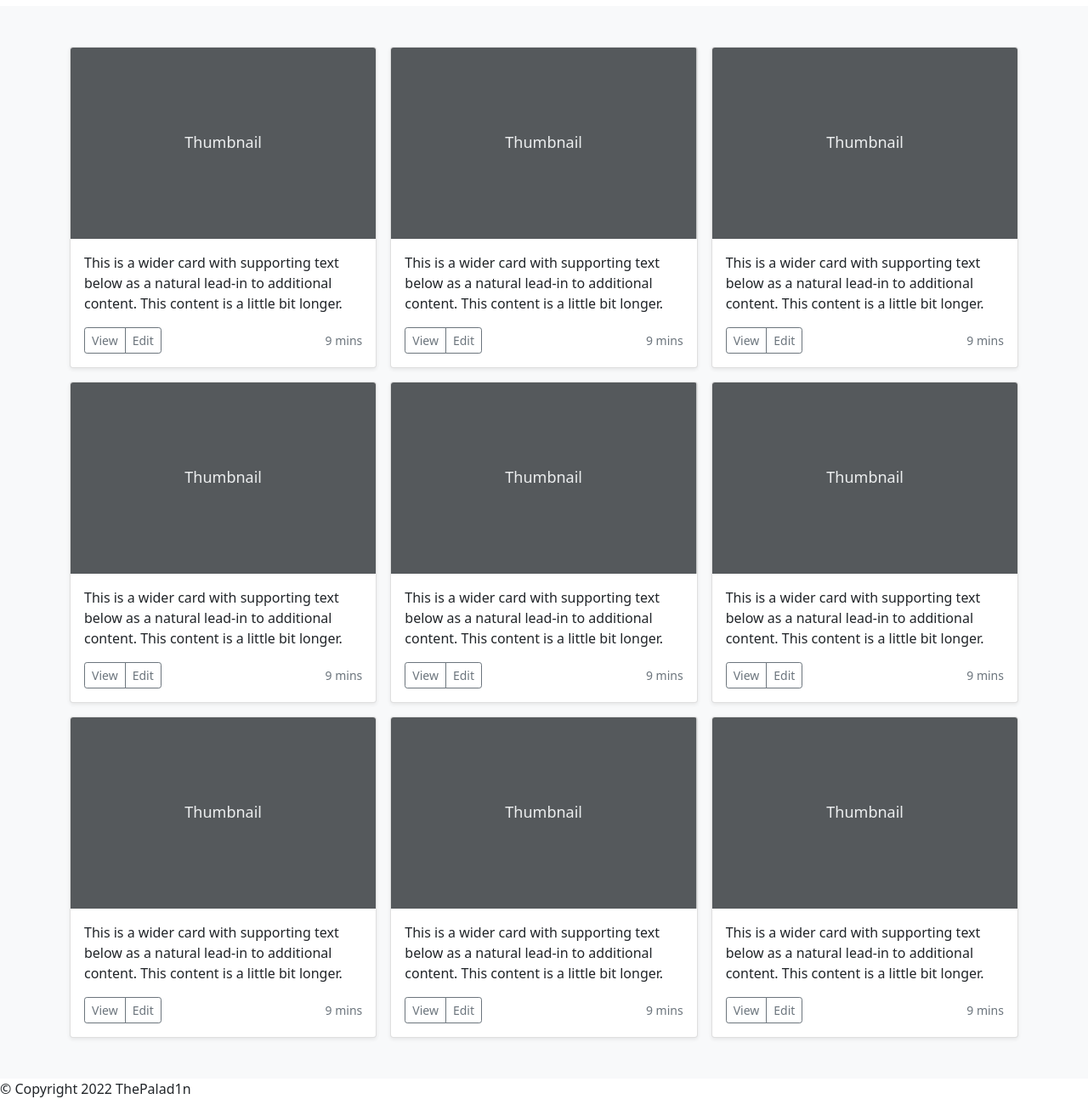
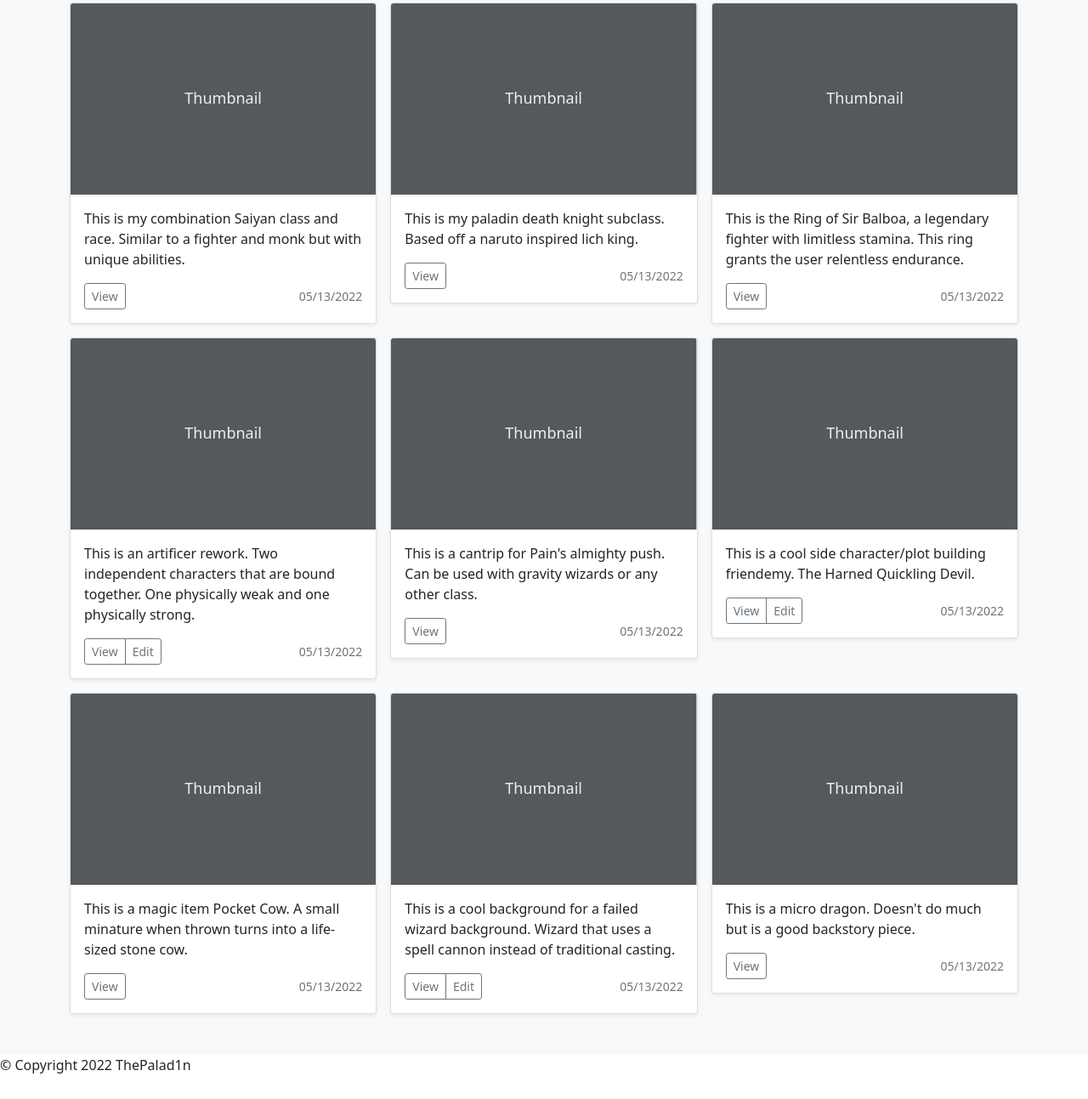
Before and after one commit to ThePalad1n/dndsite, a plain HTML site: page index.html in a window 1280 px wide. Shown: the part 473-1766 px from the top of the page at 85% size. After the commit the page ends 1738 px from the top, so only its background shows below. Drawn offline with nearby package versions, Linux system fonts and the light colour scheme.

Commit message:
Add files via upload

```diff
--- a/index.html
+++ b/index.html
@@ -44,15 +44,6 @@
           <div class="row">
             <div class="col-sm-8 col-md-7 py-4">
               <h4 class="text-white">About</h4>
-              <p class="text-muted">Add some information about the album below, the author, or any other background context. Make it a few sentences long so folks can pick up some informative tidbits. Then, link them off to some social networking sites or contact information.</p>
-            </div>
-            <div class="col-sm-4 offset-md-1 py-4">
-              <h4 class="text-white">Contact</h4>
-              <ul class="list-unstyled">
-                <li><a href="#" class="text-white">Follow on Twitter</a></li>
-                <li><a href="#" class="text-white">Like on Facebook</a></li>
-                <li><a href="#" class="text-white">Email me</a></li>
-              </ul>
             </div>
           </div>
         </div>
@@ -75,12 +66,8 @@
       <section class="py-5 text-center container">
         <div class="row py-lg-5">
           <div class="col-lg-6 col-md-8 mx-auto">
-            <h1 class="fw-light">Album example</h1>
-            <p class="lead text-muted">Something short and leading about the collection below—its contents, the creator, etc. Make it short and sweet, but not too short so folks don’t simply skip over it entirely.</p>
-            <p>
-              <a href="#" class="btn btn-primary my-2">Main call to action</a>
-              <a href="#" class="btn btn-secondary my-2">Secondary action</a>
-            </p>
+            <h1 class="fw-light">The Palad1n's DND Collection</h1>
+            <p class="lead text-muted">This is my collection of DND materials, Classes, Feats, Races, Magic Items, and More.</p>
           </div>
         </div>
       </section>
@@ -94,13 +81,12 @@
                 <svg class="bd-placeholder-img card-img-top" width="100%" height="225" xmlns="http://www.w3.org/2000/svg" role="img" aria-label="Placeholder: Thumbnail" preserveAspectRatio="xMidYMid slice" focusable="false"><title>Placeholder</title><rect width="100%" height="100%" fill="#55595c"/><text x="50%" y="50%" fill="#eceeef" dy=".3em">Thumbnail</text></svg>
 
                 <div class="card-body">
-                  <p class="card-text">This is a wider card with supporting text below as a natural lead-in to additional content. This content is a little bit longer.</p>
+                  <p class="card-text">This is my combination Saiyan class and race. Similar to a fighter and monk but with unique abilities.</p>
                   <div class="d-flex justify-content-between align-items-center">
                     <div class="btn-group">
                       <button type="button" class="btn btn-sm btn-outline-secondary">View</button>
-                      <button type="button" class="btn btn-sm btn-outline-secondary">Edit</button>
                     </div>
-                    <small class="text-muted">9 mins</small>
+                    <small class="text-muted">05/13/2022</small>
                   </div>
                 </div>
               </div>
@@ -110,13 +96,12 @@
                 <svg class="bd-placeholder-img card-img-top" width="100%" height="225" xmlns="http://www.w3.org/2000/svg" role="img" aria-label="Placeholder: Thumbnail" preserveAspectRatio="xMidYMid slice" focusable="false"><title>Placeholder</title><rect width="100%" height="100%" fill="#55595c"/><text x="50%" y="50%" fill="#eceeef" dy=".3em">Thumbnail</text></svg>
 
                 <div class="card-body">
-                  <p class="card-text">This is a wider card with supporting text below as a natural lead-in to additional content. This content is a little bit longer.</p>
+                  <p class="card-text">This is my paladin death knight subclass. Based off a naruto inspired lich king.</p>
                   <div class="d-flex justify-content-between align-items-center">
                     <div class="btn-group">
                       <button type="button" class="btn btn-sm btn-outline-secondary">View</button>
-                      <button type="button" class="btn btn-sm btn-outline-secondary">Edit</button>
                     </div>
-                    <small class="text-muted">9 mins</small>
+                    <small class="text-muted">05/13/2022</small>
                   </div>
                 </div>
               </div>
@@ -126,13 +111,12 @@
                 <svg class="bd-placeholder-img card-img-top" width="100%" height="225" xmlns="http://www.w3.org/2000/svg" role="img" aria-label="Placeholder: Thumbnail" preserveAspectRatio="xMidYMid slice" focusable="false"><title>Placeholder</title><rect width="100%" height="100%" fill="#55595c"/><text x="50%" y="50%" fill="#eceeef" dy=".3em">Thumbnail</text></svg>
 
                 <div class="card-body">
-                  <p class="card-text">This is a wider card with supporting text below as a natural lead-in to additional content. This content is a little bit longer.</p>
+                  <p class="card-text">This is the Ring of Sir Balboa, a legendary fighter with limitless stamina. This ring grants the user relentless endurance.</p>
                   <div class="d-flex justify-content-between align-items-center">
                     <div class="btn-group">
                       <button type="button" class="btn btn-sm btn-outline-secondary">View</button>
-                      <button type="button" class="btn btn-sm btn-outline-secondary">Edit</button>
                     </div>
-                    <small class="text-muted">9 mins</small>
+                    <small class="text-muted">05/13/2022</small>
                   </div>
                 </div>
               </div>
@@ -143,13 +127,13 @@
                 <svg class="bd-placeholder-img card-img-top" width="100%" height="225" xmlns="http://www.w3.org/2000/svg" role="img" aria-label="Placeholder: Thumbnail" preserveAspectRatio="xMidYMid slice" focusable="false"><title>Placeholder</title><rect width="100%" height="100%" fill="#55595c"/><text x="50%" y="50%" fill="#eceeef" dy=".3em">Thumbnail</text></svg>
 
                 <div class="card-body">
-                  <p class="card-text">This is a wider card with supporting text below as a natural lead-in to additional content. This content is a little bit longer.</p>
+                  <p class="card-text">This is an artificer rework. Two independent characters that are bound together. One physically weak and one physically strong.</p>
                   <div class="d-flex justify-content-between align-items-center">
                     <div class="btn-group">
                       <button type="button" class="btn btn-sm btn-outline-secondary">View</button>
                       <button type="button" class="btn btn-sm btn-outline-secondary">Edit</button>
                     </div>
-                    <small class="text-muted">9 mins</small>
+                    <small class="text-muted">05/13/2022</small>
                   </div>
                 </div>
               </div>
@@ -159,13 +143,12 @@
                 <svg class="bd-placeholder-img card-img-top" width="100%" height="225" xmlns="http://www.w3.org/2000/svg" role="img" aria-label="Placeholder: Thumbnail" preserveAspectRatio="xMidYMid slice" focusable="false"><title>Placeholder</title><rect width="100%" height="100%" fill="#55595c"/><text x="50%" y="50%" fill="#eceeef" dy=".3em">Thumbnail</text></svg>
 
                 <div class="card-body">
-                  <p class="card-text">This is a wider card with supporting text below as a natural lead-in to additional content. This content is a little bit longer.</p>
+                  <p class="card-text">This is a cantrip for Pain's almighty push. Can be used with gravity wizards or any other class.</p>
                   <div class="d-flex justify-content-between align-items-center">
                     <div class="btn-group">
                       <button type="button" class="btn btn-sm btn-outline-secondary">View</button>
-                      <button type="button" class="btn btn-sm btn-outline-secondary">Edit</button>
                     </div>
-                    <small class="text-muted">9 mins</small>
+                    <small class="text-muted">05/13/2022</small>
                   </div>
                 </div>
               </div>
@@ -175,13 +158,13 @@
                 <svg class="bd-placeholder-img card-img-top" width="100%" height="225" xmlns="http://www.w3.org/2000/svg" role="img" aria-label="Placeholder: Thumbnail" preserveAspectRatio="xMidYMid slice" focusable="false"><title>Placeholder</title><rect width="100%" height="100%" fill="#55595c"/><text x="50%" y="50%" fill="#eceeef" dy=".3em">Thumbnail</text></svg>
 
                 <div class="card-body">
-                  <p class="card-text">This is a wider card with supporting text below as a natural lead-in to additional content. This content is a little bit longer.</p>
+                  <p class="card-text">This is a cool side character/plot building friendemy. The Harned Quickling Devil.</p>
                   <div class="d-flex justify-content-between align-items-center">
                     <div class="btn-group">
                       <button type="button" class="btn btn-sm btn-outline-secondary">View</button>
                       <button type="button" class="btn btn-sm btn-outline-secondary">Edit</button>
                     </div>
-                    <small class="text-muted">9 mins</small>
+                    <small class="text-muted">05/13/2022</small>
                   </div>
                 </div>
               </div>
@@ -192,13 +175,12 @@
                 <svg class="bd-placeholder-img card-img-top" width="100%" height="225" xmlns="http://www.w3.org/2000/svg" role="img" aria-label="Placeholder: Thumbnail" preserveAspectRatio="xMidYMid slice" focusable="false"><title>Placeholder</title><rect width="100%" height="100%" fill="#55595c"/><text x="50%" y="50%" fill="#eceeef" dy=".3em">Thumbnail</text></svg>
 
                 <div class="card-body">
-                  <p class="card-text">This is a wider card with supporting text below as a natural lead-in to additional content. This content is a little bit longer.</p>
+                  <p class="card-text">This is a magic item Pocket Cow. A small minature when thrown turns into a life-sized stone cow.</p>
                   <div class="d-flex justify-content-between align-items-center">
                     <div class="btn-group">
                       <button type="button" class="btn btn-sm btn-outline-secondary">View</button>
-                      <button type="button" class="btn btn-sm btn-outline-secondary">Edit</button>
                     </div>
-                    <small class="text-muted">9 mins</small>
+                    <small class="text-muted">05/13/2022</small>
                   </div>
                 </div>
               </div>
@@ -208,13 +190,13 @@
                 <svg class="bd-placeholder-img card-img-top" width="100%" height="225" xmlns="http://www.w3.org/2000/svg" role="img" aria-label="Placeholder: Thumbnail" preserveAspectRatio="xMidYMid slice" focusable="false"><title>Placeholder</title><rect width="100%" height="100%" fill="#55595c"/><text x="50%" y="50%" fill="#eceeef" dy=".3em">Thumbnail</text></svg>
 
                 <div class="card-body">
-                  <p class="card-text">This is a wider card with supporting text below as a natural lead-in to additional content. This content is a little bit longer.</p>
+                  <p class="card-text">This is a cool background for a failed wizard background. Wizard that uses a spell cannon instead of traditional casting.</p>
                   <div class="d-flex justify-content-between align-items-center">
                     <div class="btn-group">
                       <button type="button" class="btn btn-sm btn-outline-secondary">View</button>
                       <button type="button" class="btn btn-sm btn-outline-secondary">Edit</button>
                     </div>
-                    <small class="text-muted">9 mins</small>
+                    <small class="text-muted">05/13/2022</small>
                   </div>
                 </div>
               </div>
@@ -224,13 +206,12 @@
                 <svg class="bd-placeholder-img card-img-top" width="100%" height="225" xmlns="http://www.w3.org/2000/svg" role="img" aria-label="Placeholder: Thumbnail" preserveAspectRatio="xMidYMid slice" focusable="false"><title>Placeholder</title><rect width="100%" height="100%" fill="#55595c"/><text x="50%" y="50%" fill="#eceeef" dy=".3em">Thumbnail</text></svg>
 
                 <div class="card-body">
-                  <p class="card-text">This is a wider card with supporting text below as a natural lead-in to additional content. This content is a little bit longer.</p>
+                  <p class="card-text">This is a micro dragon. Doesn't do much but is a good backstory piece.</p>
                   <div class="d-flex justify-content-between align-items-center">
                     <div class="btn-group">
                       <button type="button" class="btn btn-sm btn-outline-secondary">View</button>
-                      <button type="button" class="btn btn-sm btn-outline-secondary">Edit</button>
                     </div>
-                    <small class="text-muted">9 mins</small>
+                    <small class="text-muted">05/13/2022</small>
                   </div>
                 </div>
               </div>
```
